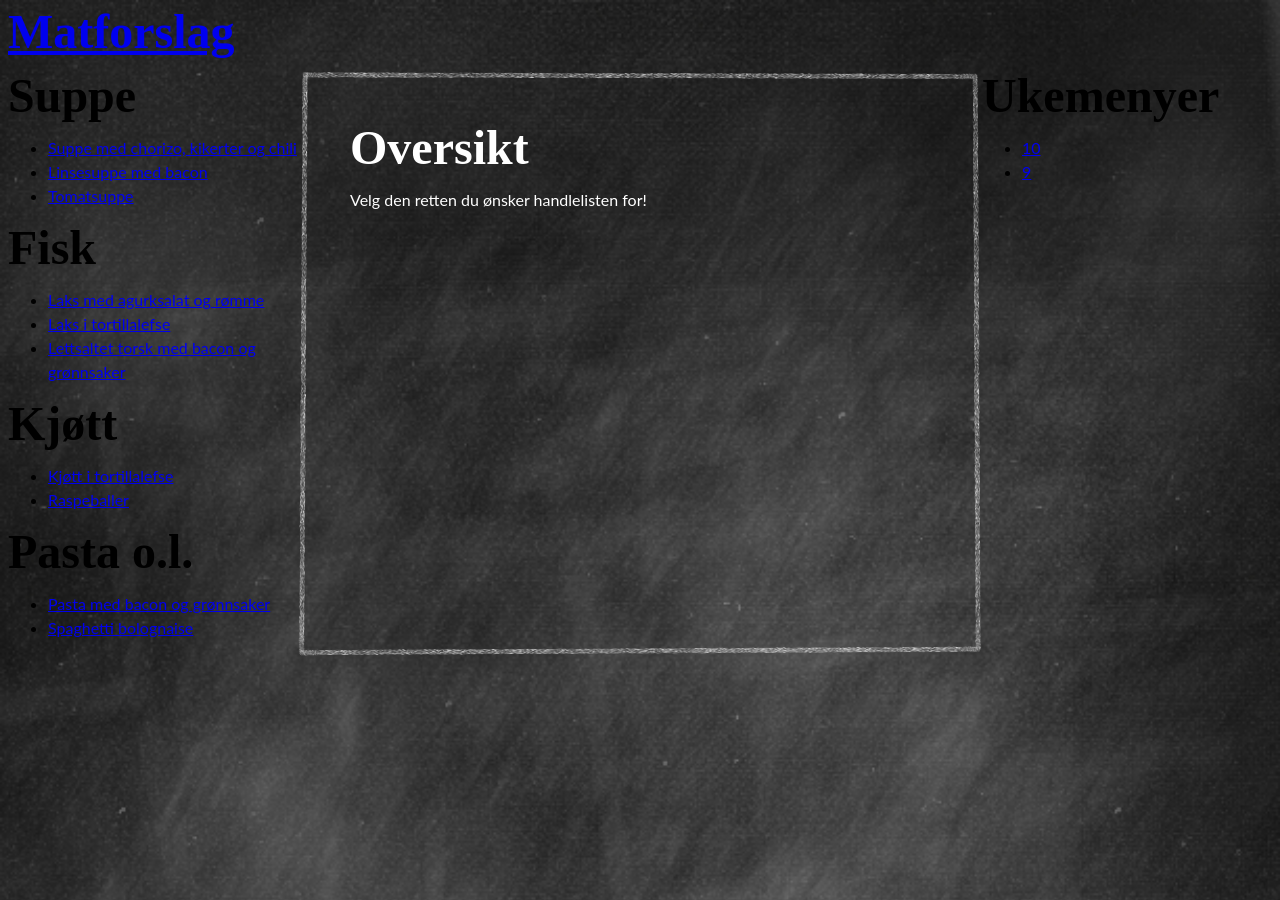
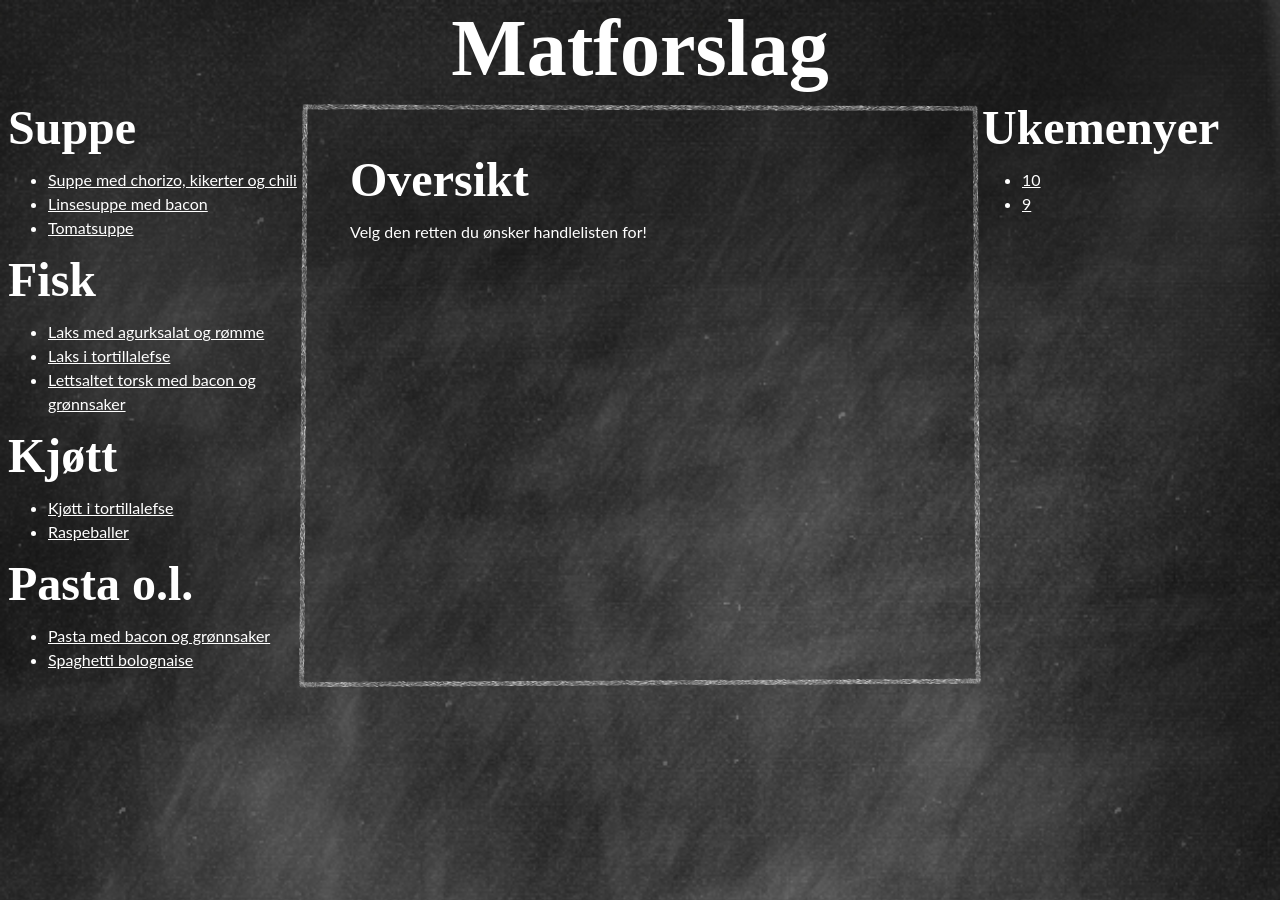
Before and after one commit to arejoh/matforslag, a Jekyll site: the page built from index.md, in a window 1280 px wide. Built offline with Jekyll 4.4.1, drawn with Linux system fonts in a browser that asks for light colours.

Commit message:
Update to styling

```diff
--- a/_sass/_typography.scss
+++ b/_sass/_typography.scss
@@ -8,6 +8,13 @@ h1, h2, h3, h4 {
 }
 h1 {
   font-size: 3rem;
+  &.site-header__title {
+    font-size: 5rem;
+    text-align: center;
+  }
+  a {
+    text-decoration: none;
+  }
 }
 h2 {
   font-size: 2rem;
--- a/css/style.scss
+++ b/css/style.scss
@@ -10,3 +10,7 @@ body {
   background: url(../img/chalkboard-black.jpg);
   background-size: cover;
 }
+body,
+a {
+  color: #fff;
+}
```
